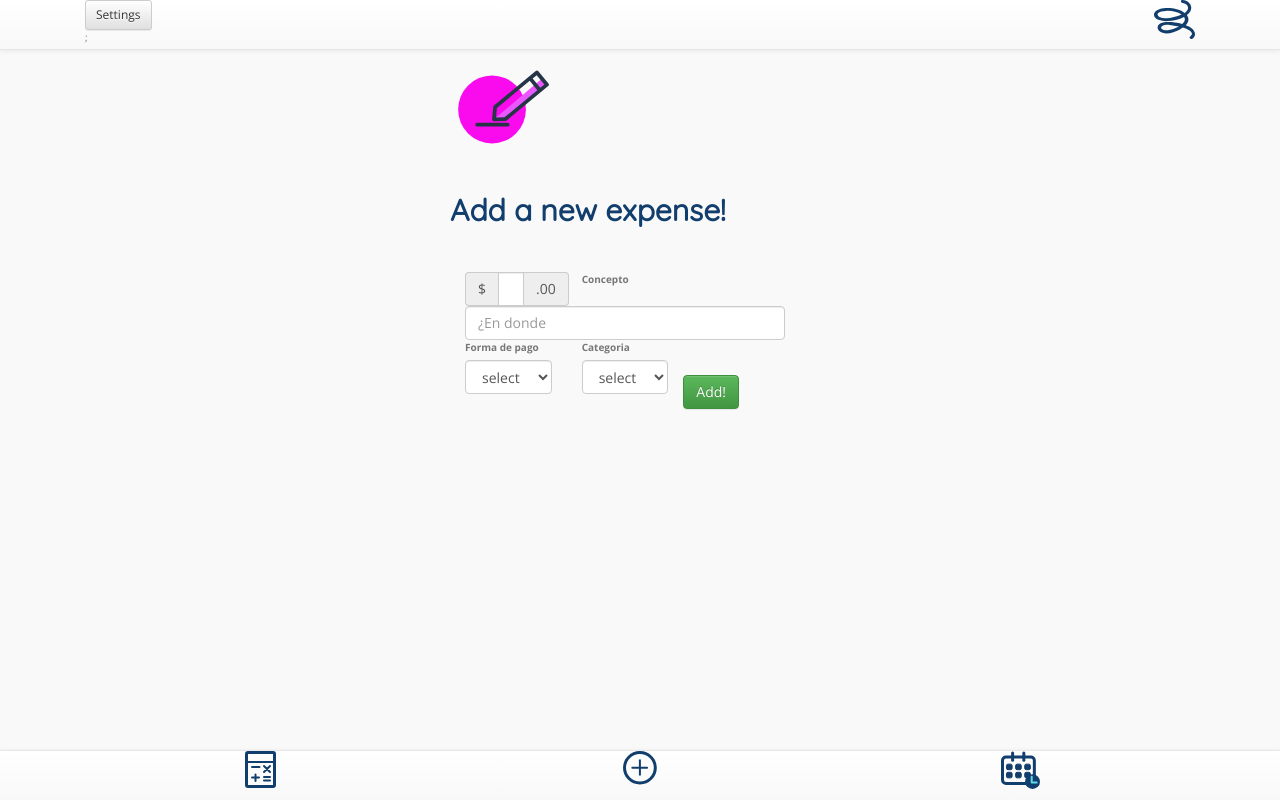
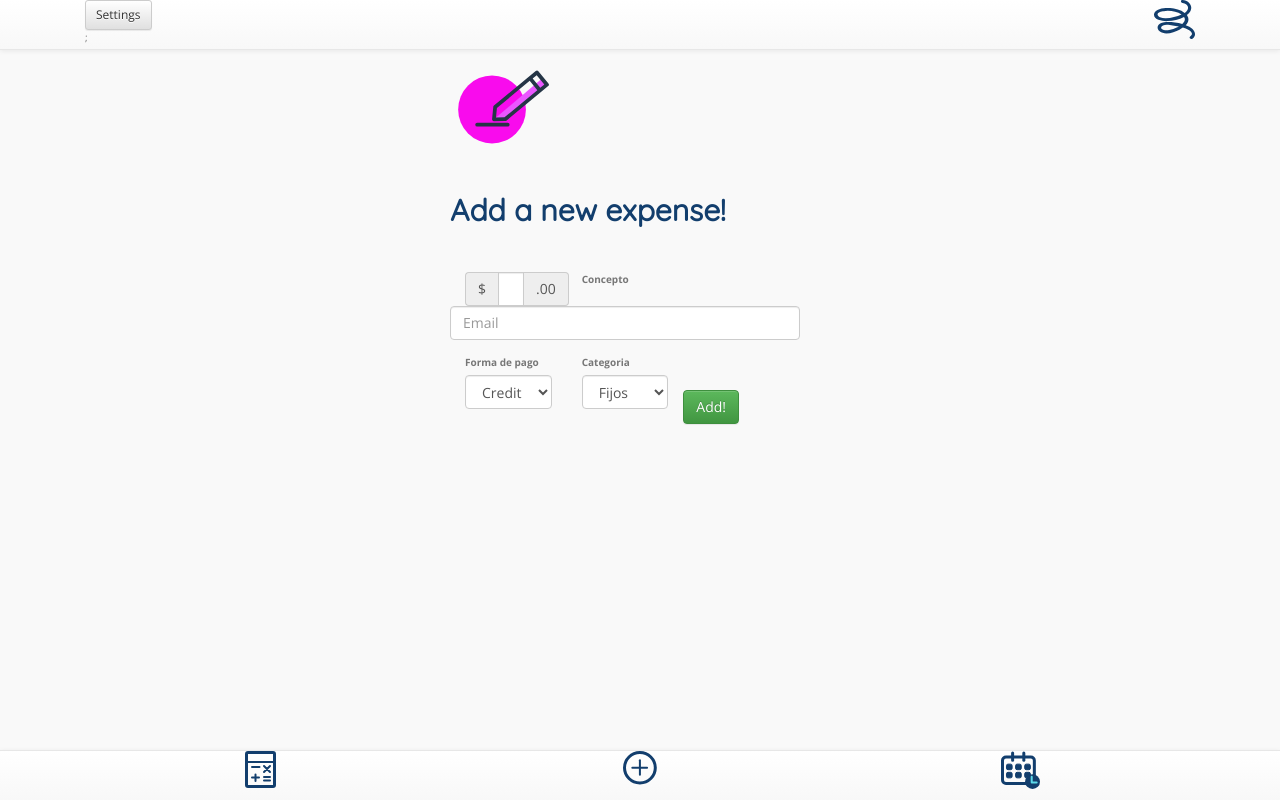
Before and after one commit to jav90/piggy-bank, a React (Create React App) app in the folder piggy-bank/: page /add in a window 1280 px wide. Shown: the top 800 px of the page. Built offline with nearby package versions, Linux system fonts and the light colour scheme.

Commit message:
make it better

```diff
--- a/piggy-bank/src/components/add-expense/Form.js
+++ b/piggy-bank/src/components/add-expense/Form.js
@@ -72,20 +72,28 @@ handleFormSubmit()
               <FormGroup controlId="formHorizontalMonto">
                 <Col componentClass={ControlLabel} sm={2}>
                   Concepto
-    </Col>
-                <Col sm={12}>
-                  <FormControl type="email" placeholder="¿En donde" />
                 </Col>
+
+                  <FormControl
+                  type="email"
+                  placeholder="Email"
+                  value={this.state.email}
+                  onChange={this.onFormChanged}/>
               </FormGroup>
 
               <FormGroup controlId="formControlsFormaPago">
               <Col xs={12} md={4}>
                 <ControlLabel>Forma de pago</ControlLabel>
-                <FormControl componentClass="select" placeholder="select">
-                  <option value="select">select</option>
+                <FormControl
+                componentClass="select"
+                placeholder="select"
+                value={this.state.formaPago}
+                onChange={this.onFormChanged}>
+
                   <option value="other">Credit</option>
                   <option value="other">Debit</option>
                   <option value="other">Cash</option>
+
                 </FormControl>
               </Col>
               </FormGroup>
@@ -93,16 +101,30 @@ handleFormSubmit()
               <FormGroup controlId="formControlsCategoria">
               <Col xs={12} md={4}>
                 <ControlLabel>Categoria</ControlLabel>
-                <FormControl componentClass="select" placeholder="select">
-                  <option value="select">select</option>
-                  <option value="other">Restaurante</option>
-                  <option value="other">Coffee Shop</option>
-                  <option value="other">Fijos</option>
+                <FormControl
+                componentClass="select"
+                placeholder="¿Selecciona la categoría"
+                value={this.state.categoria}
+                onChange={this.onFormChanged}>
+
+                  <option value="Fijos">Fijos</option>
+                  <option value="Restaurante">Restaurante</option>
+                  <option value="coffeeshop">Coffee Shop</option>
+                  <option value="Rappyuber">Rappy & uber</option>
+                  <option value="Social">Social</option>
+                  <option value="Mascota">Mascota</option>
+                  <option value="Home">Home</option>
+                  <option value="Regalos">Regalos</option>
+                  <option value="Apapacheo">Apapacheo</option>
+                  <option value="Transporte">Transporte</option>
+                  <option value="Ropa">Ropa</option>
+                  <option value="Coffe Shop">Coffe Shop</option>
+                  <option value="Subscripciones">Subscripciones</option>
+                  <option value="Super">Super</option>
+
                 </FormControl>
                 </Col>
               </FormGroup>
-
-
             <Button bsStyle="success" onClick={() => this.handleFormSubmit()} style={{marginTop:'10%'}}>Add!</Button>
 
             </form>
--- a/piggy-bank/src/components/diary/PbCarousel.js
+++ b/piggy-bank/src/components/diary/PbCarousel.js
@@ -1,5 +1,7 @@
 import {Carousel} from "react-bootstrap";
 import React from 'react';
+import {Image} from 'react-bootstrap';
+import deg from './assets/degradado.png';
 
 const PbCarousel = (props) => {
   console.log("props.items.activeIndex ", props.items.activeIndex);
@@ -11,7 +13,7 @@ const PbCarousel = (props) => {
           props.items.result.map(item => {
             return (
               <Carousel.Item key={item.key}>
-
+              <img width={320} height={150} alt="Today!" src={deg} />
                 <Carousel.Caption className="item">
                   <h3>{item.title} {item.subTitle} - {item.amount}</h3>
                 </Carousel.Caption>
--- a/piggy-bank/src/containers/budget.js
+++ b/piggy-bank/src/containers/budget.js
@@ -32,8 +32,8 @@ class Budget extends Component {
         <Row>
           <Col xs={12}>
           <Image src={Btnbudget} style={{width:'150px', align:'center'}}/>
-          <h2><strong>Plan your budget!</strong></h2>
-          <p>Meditate on your last month´s expenses</p>
+          <h2>Plan your budget!</h2>
+          <p>This is a good time to meditate on your last month´s expenses, and carefully craft this month´s Budget plan! </p>
           </Col>
 
         </Row>
--- a/piggy-bank/src/containers/home.js
+++ b/piggy-bank/src/containers/home.js
@@ -69,6 +69,7 @@ class Home extends Component {
       <div className="Home">
         <div style={{marginTop:'20%'}}>
           <h2><strong>Welcome Jose!</strong></h2>
+          <h1>Checkout is your current expenses rate!</h1>
         </div>
         <div style={{ width: '100%', position: 'absoulte'}}>
           <div style={{ backgroundImage: `url(${piguGreen})`, backgroundRepeat: 'no-repeat', backgroundPosition: 'center center', backgroundSize: '13%', marginTop:'35%' }}>
```
Also changed, not shown: piggy-bank/package.json (+5 -3 lines), piggy-bank/src/components/diary/assets/degradado.png (added), 21 other files (tests, documents, lock files or other folders).
